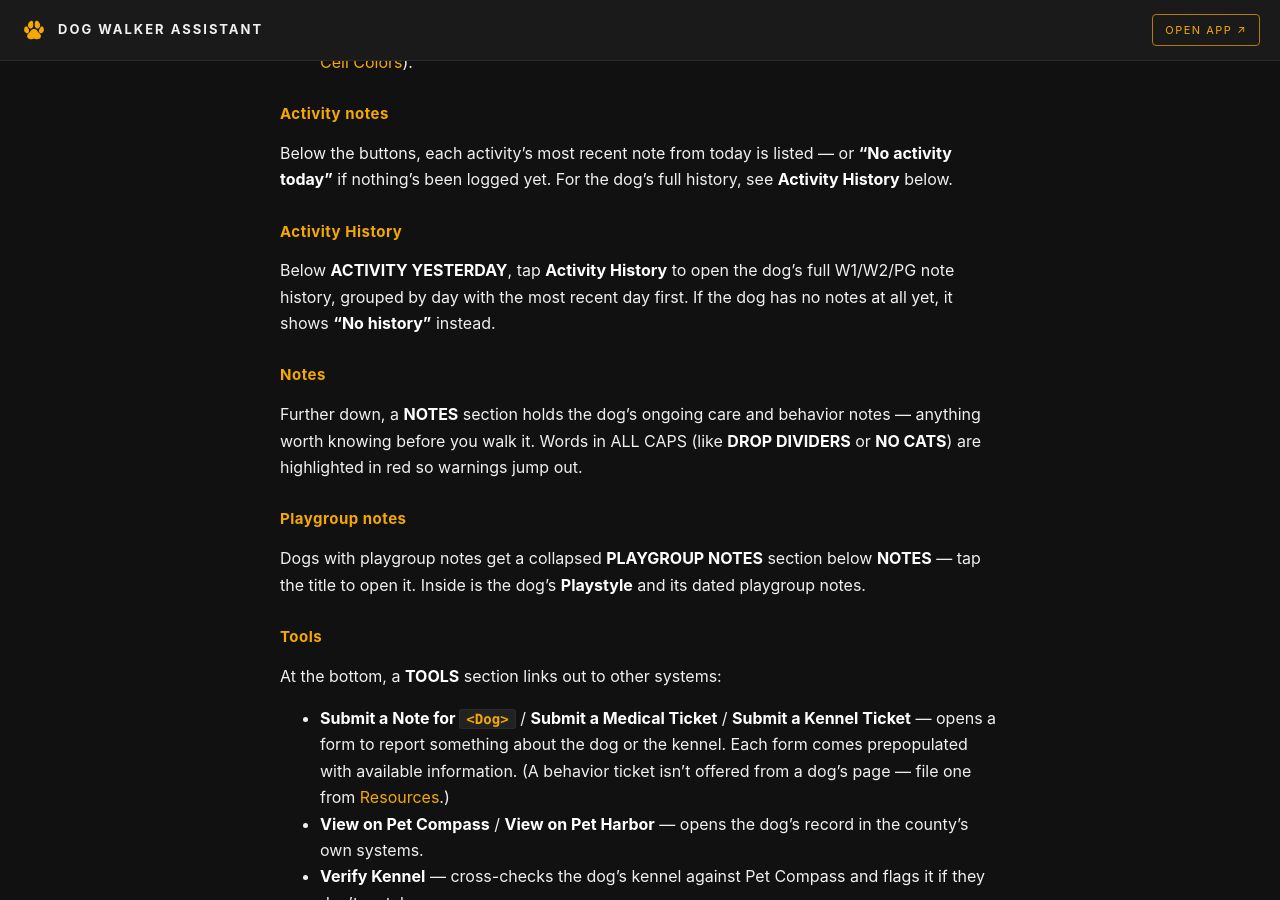
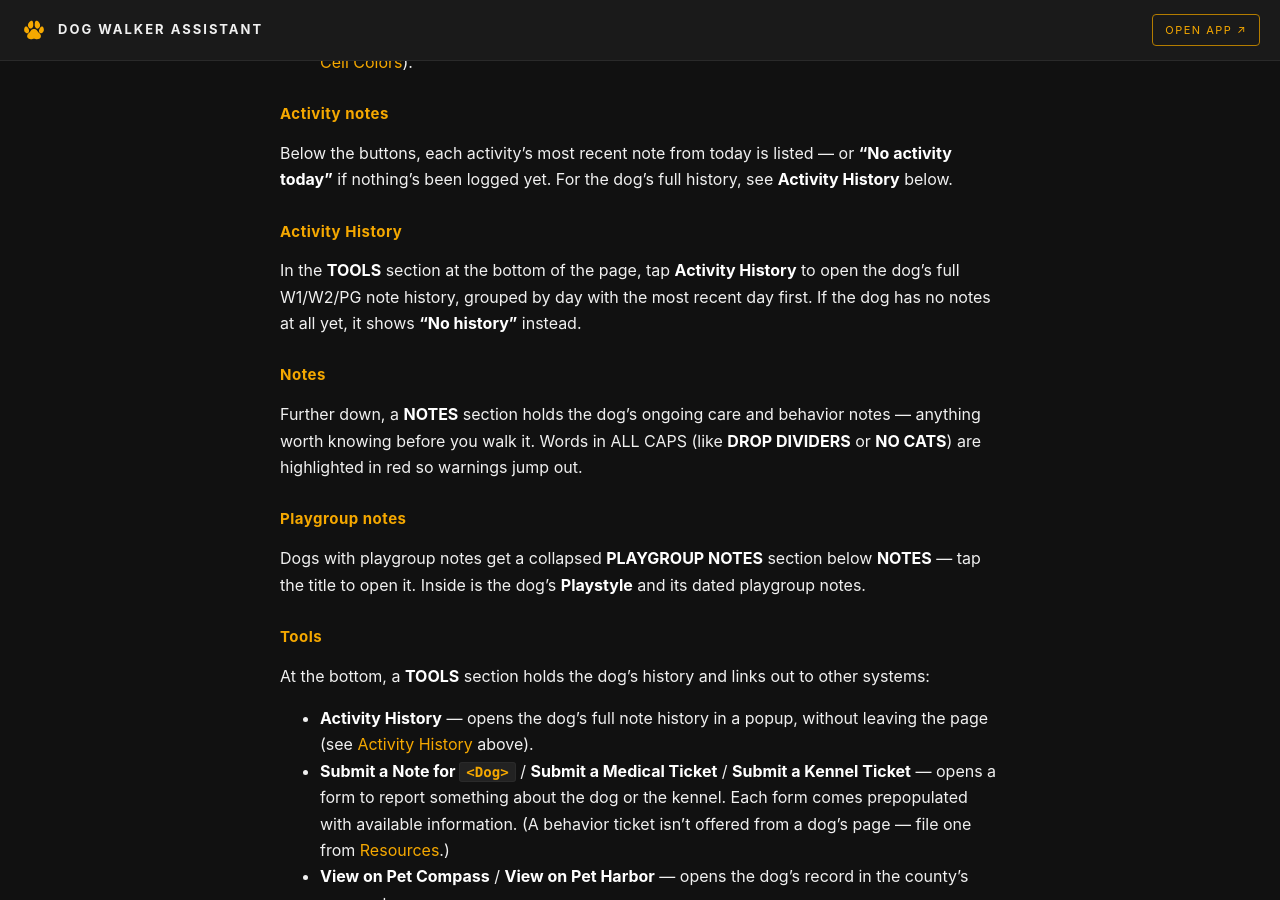
Before and after one commit to kirbsauce/dog-walker-assistant-docs, a Jekyll site: the page built from WALKER.md, in a window 1280 px wide and 900 px high, scrolled down 3194 px. Built offline with Jekyll 4.4.1, drawn with Linux system fonts in a browser that asks for light colours; some of the changed text lies outside the part shown.

Commit message:
Catch the walker guide up on three small drifts
Activity History moved into TOOLS (#652), so the guide pointed at the wrong
place and the Tools list didn't mention it. It's now the first bullet
there, and the Tools intro no longer claims the section only links out —
this one opens a popup in place.

The Kennel Map's no-record badge was shortened to NOT IN PC. Only that line
changes: the Detail page's Verify result still reads NOT FOUND IN PC.

Behavior joins the No Playgroup categories; BEH stopped falling through to
its raw tag in #664.

Closes #127, #139, #136.

Co-Authored-By: Claude Opus 5 <noreply@anthropic.com>

```diff
--- a/WALKER.md
+++ b/WALKER.md
@@ -153,9 +153,10 @@ history, see **Activity History** below.
 
 #### Activity History
 
-Below **ACTIVITY YESTERDAY**, tap **Activity History** to open the dog's
-full W1/W2/PG note history, grouped by day with the most recent day first.
-If the dog has no notes at all yet, it shows **"No history"** instead.
+In the **TOOLS** section at the bottom of the page, tap **Activity History**
+to open the dog's full W1/W2/PG note history, grouped by day with the most
+recent day first. If the dog has no notes at all yet, it shows **"No
+history"** instead.
 
 ### Notes
 
@@ -171,8 +172,11 @@ dated playgroup notes.
 
 ### Tools
 
-At the bottom, a **TOOLS** section links out to other systems:
+At the bottom, a **TOOLS** section holds the dog's history and links out to
+other systems:
 
+- **Activity History** — opens the dog's full note history in a popup, without
+  leaving the page (see [Activity History](#activity-history) above).
 - **Submit a Note for `<Dog>`** / **Submit a Medical Ticket** / **Submit a
   Kennel Ticket** — opens a form to report something about the dog or the
   kennel. Each form comes prepopulated with available information. (A
```
Also changed, not shown: other parts of WALKER.md (+3 -3 lines).
